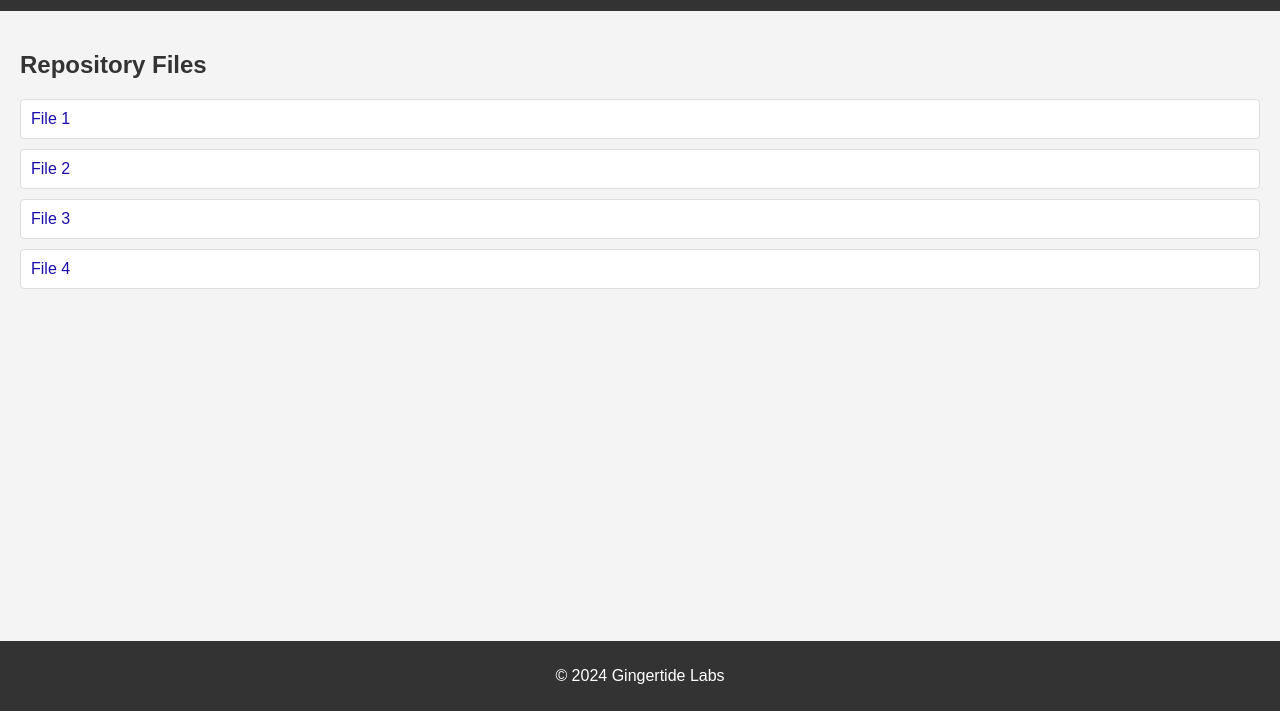
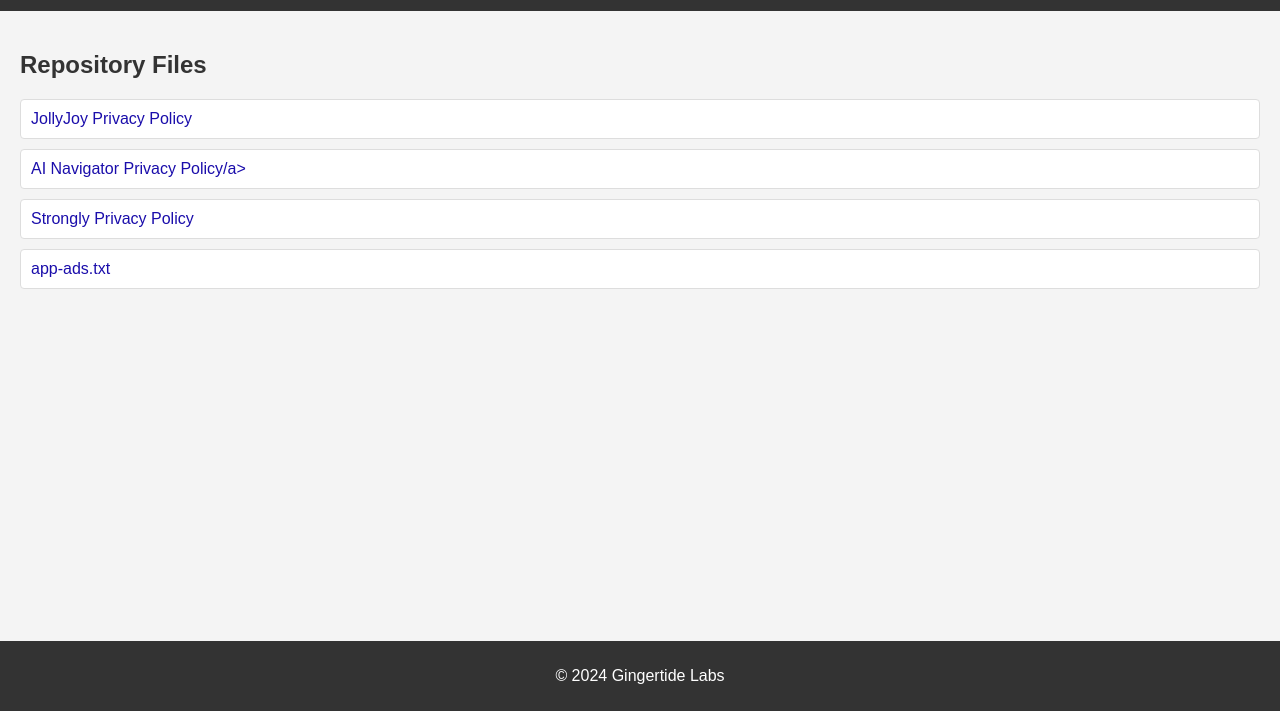
Before and after one commit to GingertideLabs/gingertidelabs.github.io, a plain HTML site: page index.html in a window 1280 px wide. Shown: the part 89-800 px from the top of the page. Drawn offline with Linux system fonts and the light colour scheme.

Commit message:
Update index.html

```diff
--- a/index.html
+++ b/index.html
@@ -61,10 +61,10 @@
         <section>
             <h2>Repository Files</h2>
             <ul>
-                <li><a href="https://github.com/GingertideLabs/gingertidelabs.github.io/blob/main/JollyJoy_Privacy_Policy.md">File 1</a></li>
-                <li><a href="https://github.com/GingertideLabs/gingertidelabs.github.io/blob/main/ai-navigator-privacy-policy.md">File 2</a></li>
-                <li><a href="https://github.com/GingertideLabs/gingertidelabs.github.io/blob/main/strongly-privacy-policy.md">File 3</a></li>
-                <li><a href="https://github.com/GingertideLabs/gingertidelabs.github.io/blob/main/app-ads.txt">File 4</a></li>
+                <li><a href="https://github.com/GingertideLabs/gingertidelabs.github.io/blob/main/JollyJoy_Privacy_Policy.md">JollyJoy Privacy Policy</a></li>
+                <li><a href="https://github.com/GingertideLabs/gingertidelabs.github.io/blob/main/ai-navigator-privacy-policy.md">AI Navigator Privacy Policy/a></li>
+                <li><a href="https://github.com/GingertideLabs/gingertidelabs.github.io/blob/main/strongly-privacy-policy.md">Strongly Privacy Policy</a></li>
+                <li><a href="https://github.com/GingertideLabs/gingertidelabs.github.io/blob/main/app-ads.txt">app-ads.txt</a></li>
                 <!-- Dosyaların isimlerini ve linklerini burada belirtin -->
             </ul>
         </section>
```
